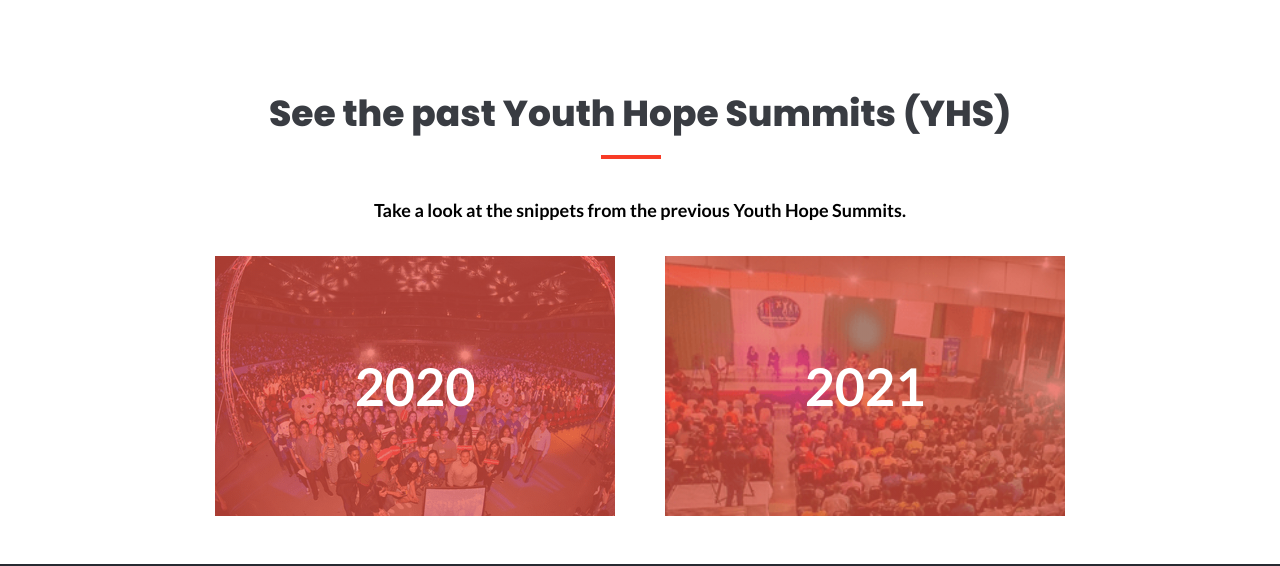
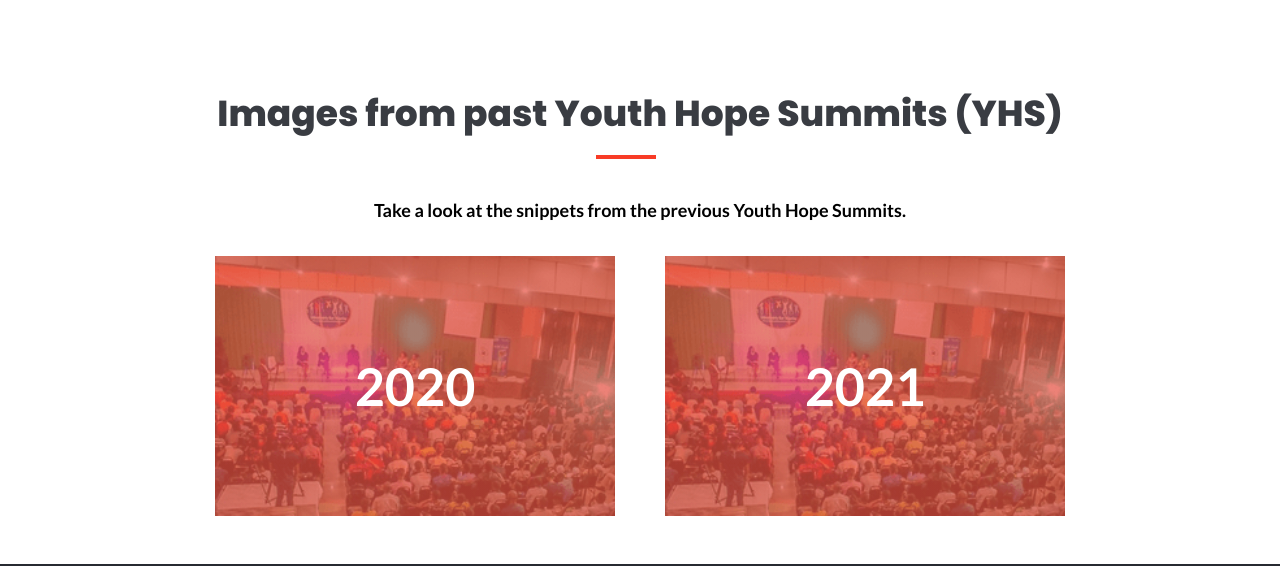
Before and after one commit to principlebrothers/YHS-Conference-website, a website: page about.html in a window 1280 px wide. Shown: the part 1083-1649 px from the top of the page. Drawn offline with Linux system fonts and the light colour scheme.

Commit message:
Change image and title of the previous YHS events

```diff
--- a/about.html
+++ b/about.html
@@ -66,7 +66,7 @@
           <img src="./img/NewLogo.PNG" alt="Logo">
         </div>
       </div>
-      <h2 class="past-event-header">See the past Youth Hope Summits (YHS)</h2>
+      <h2 class="past-event-header">Images from past Youth Hope Summits (YHS)</h2>
       <p class="past-event-para">
         Take a look at the snippets from the previous Youth Hope Summits.
       </p>
--- a/style.css
+++ b/style.css
@@ -401,7 +401,7 @@
 .container-20 {
   width: 400px;
   height: 260px;
-  background: linear-gradient(rgb(236, 82, 66, 0.7), rgba(236, 82, 66, 0.7)), url('./img/summit-2.png');
+  background: linear-gradient(rgb(236, 82, 66, 0.7), rgba(236, 82, 66, 0.7)), url('./img/summit-1.png');
   background-repeat: no-repeat;
   background-size: cover;
   position: relative;
```
